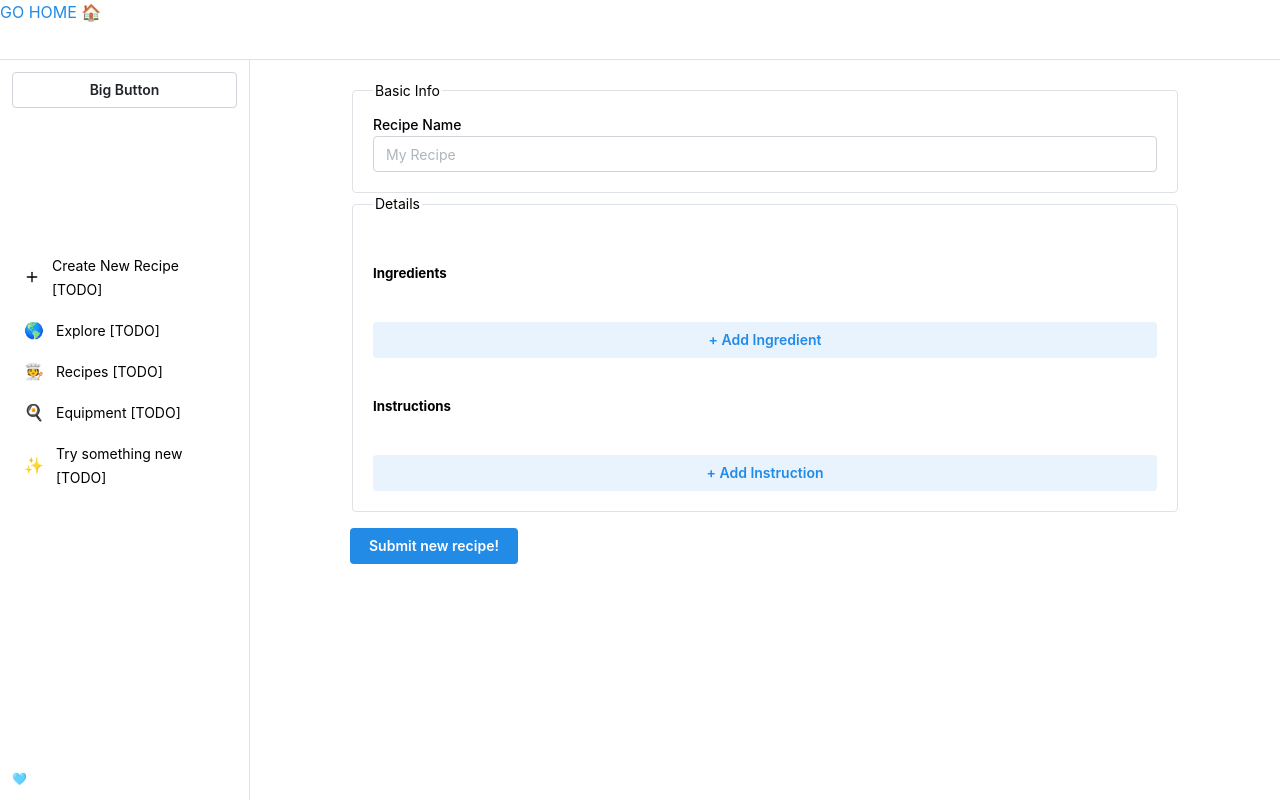
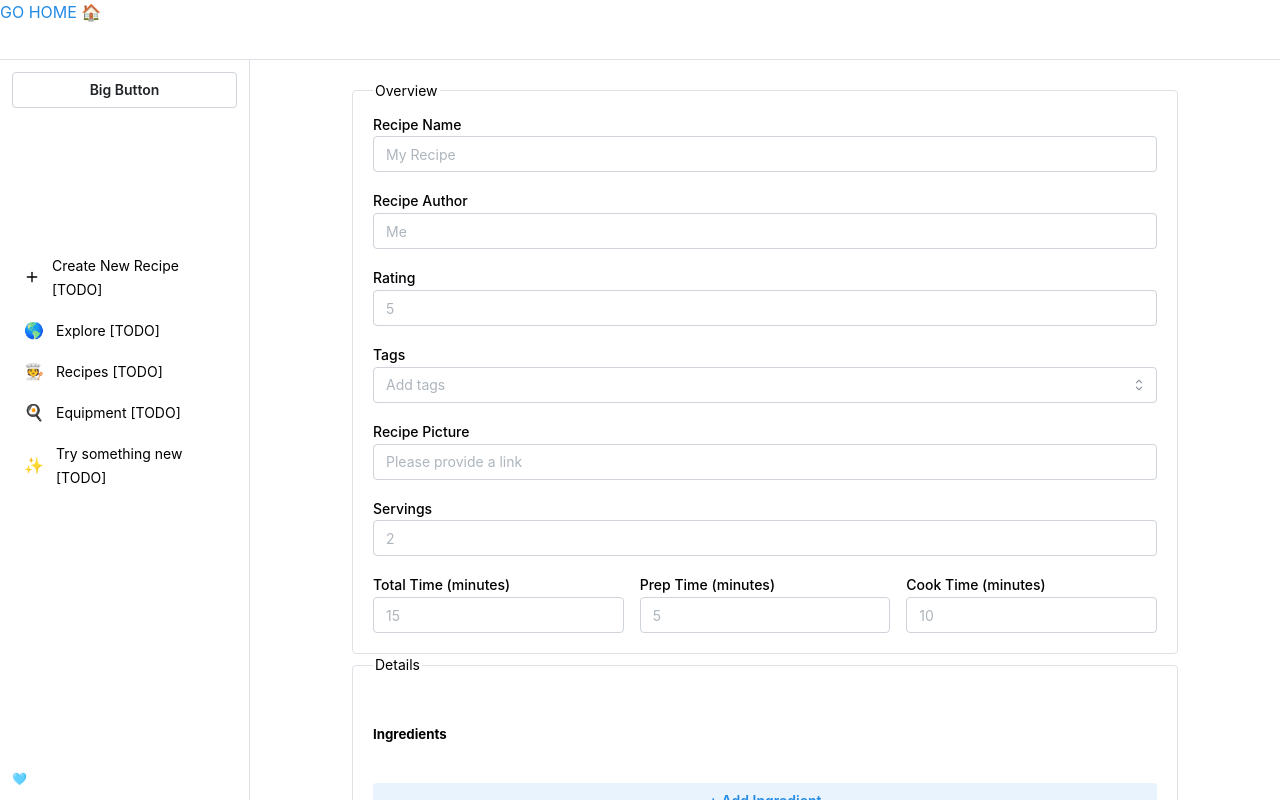
Before and after one commit to kaede4318/tabetai-version-0, a React (Vite) app in the folder frontend/: page /create in a window 1280 px wide. Shown: the top 800 px of the page. Built offline with nearby package versions, Linux system fonts and the light colour scheme.

Commit message:
build: finish prototype of CreatePage.tsx

```diff
--- a/frontend/src/pages/CreatePage.tsx
+++ b/frontend/src/pages/CreatePage.tsx
@@ -41,6 +41,57 @@ const CreatePage: React.FC = () => {
 
     const { createRecipe } = useRecipeStore();
 
+    const recipeTags: String[] = [
+        "Breakfast",
+        "Lunch",
+        "Dinner",
+        "Snack",
+        "Dessert",
+        "Appetizer",
+        "Main Course",
+        "Side Dish",
+        "Easy",
+        "Quick",
+        "Healthy",
+        "Vegetarian",
+        "Vegan",
+        "Gluten-Free",
+        "Dairy-Free",
+        "Low-Carb",
+        "High-Protein",
+        "Mexican",
+        "Italian",
+        "Japanese",
+        "Chinese",
+        "Indian",
+        "Mediterranean",
+        "Thai",
+        "American",
+        "French",
+        "Korean",
+        "BBQ",
+        "Comfort Food",
+        "Holiday",
+        "Seasonal",
+        "One-Pot",
+        "Slow Cooker",
+        "Instant Pot",
+        "Grilled",
+        "Baked",
+        "Fried",
+        "Soup",
+        "Salad",
+        "Pasta",
+        "Seafood",
+        "Chicken",
+        "Beef",
+        "Pork",
+        "Vegetable",
+        "Spicy",
+        "Sweet",
+        "Savory"
+      ];
+
     const handleAddRecipe = async () => {
         const newRecipeData = {
         recipeData: newRecipe,
@@ -55,6 +106,7 @@ const CreatePage: React.FC = () => {
                 title: "Recipe Created",
                 message: message || "Your recipe was successfully created!",
                 color: "green",
+                position: 'bottom-center'
                 // icon: <Check size={16} />,
             });
             setNewRecipe(emptyRecipe);
@@ -64,6 +116,7 @@ const CreatePage: React.FC = () => {
                 title: "Error",
                 message: message || "There was an error creating your recipe.",
                 color: "red",
+                position: 'bottom-center'
                 // icon: <X size={16} />,
             });
             console.error(message);
@@ -112,7 +165,7 @@ const CreatePage: React.FC = () => {
 
     return (
         <Box>
-        <Fieldset legend="Basic Info">
+        <Fieldset legend="Overview">
             <TextInput
                 label="Recipe Name"
                 placeholder="My Recipe"
@@ -121,7 +174,7 @@ const CreatePage: React.FC = () => {
                     setNewRecipe({ ...newRecipe, name: e.currentTarget.value })
                 }
             />
-            {/* <TextInput
+            <TextInput
                 label="Recipe Author"
                 placeholder="Me"
                 mt="md"
@@ -145,24 +198,31 @@ const CreatePage: React.FC = () => {
                 label="Tags"
                 placeholder="Add tags"
                 mt="md"
-                data={["Mexican", "Easy", "Chicken"]}
+                data={recipeTags}
                 value={newRecipe.tags.map((tag: any) => tag.tag)}
                 onChange={(value) =>
                     setNewRecipe({ ...newRecipe, tags: value.map((tag) => ({ tag })) })
                 }
                 searchable
             />
-            <FileInput
+            {/* TODO: Maybe allow upload local file as well in the future. */}
+            {/* <FileInput
                 label="Recipe Picture"
                 placeholder="Upload an image"
                 mt="md"
                 accept="image/*"
                 onChange={(file) => setNewRecipe({ ...newRecipe, image: file })}
             /> */}
-        </Fieldset>
-
-        <Fieldset legend="Details">
-            {/* <NumberInput
+            <TextInput
+                label="Recipe Picture"
+                placeholder="Please provide a link"
+                mt="md"
+                value={newRecipe.image}
+                onChange={(e) =>
+                    setNewRecipe({ ...newRecipe, image: e.currentTarget.value })
+                }
+            />
+            <NumberInput
                 label="Servings"
                 placeholder="2"
                 mt="md"
@@ -205,58 +265,10 @@ const CreatePage: React.FC = () => {
                         })
                     }
                 />
-            </Group> */}
+            </Group>
+        </Fieldset>
 
-            {/* <Stack mt="md">
-                <Title order={5}>Ingredients</Title>
-                {newRecipeDetail.ingredients.map((ingredient: any, index: number) => (
-                    <TextInput
-                        key={index}
-                        placeholder="Ingredient"
-                        value={ingredient.ingredient.name}
-                        onChange={(e) =>
-                            handleIngredientChange(index, e.currentTarget.value)
-                        }
-                    />
-                ))}
-                <Button variant="light" onClick={addNewIngredient}>
-                    + Add Ingredient
-                </Button>
-            </Stack>
-
-            <Stack mt="md">
-                <Title order={5}>Instructions</Title>
-                {newRecipeDetail.instructions.map((instruction: any, index: number) => (
-                    <TextInput
-                        key={index}
-                        placeholder="Instruction"
-                        value={instruction.instruction}
-                        onChange={(e) =>
-                            handleInstructionChange(index, e.currentTarget.value)
-                        }
-                    />
-                ))}
-                <Button variant="light" onClick={addNewInstruction}>
-                    + Add Instruction
-                </Button>
-            </Stack>
-
-            <Stack mt="md">
-                <Title order={5}>Notes</Title>
-                {newRecipeDetail.notes.map((note: any, index: number) => (
-                    <TextInput
-                        key={index}
-                        placeholder="Note"
-                        value={note.note}
-                        onChange={(e) =>
-                            handleNoteChange(index, e.currentTarget.value)
-                        }
-                    />
-                ))}
-                <Button variant="light" onClick={addNewNote}>
-                    + Add Note
-                </Button>
-            </Stack> */}
+        <Fieldset legend="Details">
             <ListInput
                 title="Ingredients"
                 items={newRecipeDetail.ingredients}
@@ -271,6 +283,20 @@ const CreatePage: React.FC = () => {
                 onAdd={() => addToList("instructions", "instruction")}
                 onDelete={(index) => removeFromList("instructions", "instruction", index)}
             />
+            <ListInput
+                title="Equipment"
+                items={newRecipeDetail.equipment}
+                onChange={(index, value) => updateList("equipment", "name", index, value)}
+                onAdd={() => addToList("equipment", "name")}
+                onDelete={(index) => removeFromList("equipment", "name", index)}
+            />
+            <ListInput
+                title="Notes"
+                items={newRecipeDetail.notes}
+                onChange={(index, value) => updateList("notes", "note", index, value)}
+                onAdd={() => addToList("notes", "note")}
+                onDelete={(index) => removeFromList("notes", "note", index)}
+            />
         </Fieldset>
 
         <Button mt="md" onClick={handleAddRecipe}>
```
Also changed, not shown: frontend/src/components/ListInput.tsx (+2 -64 lines). Lines whose indentation alone changed are shown as unchanged.
